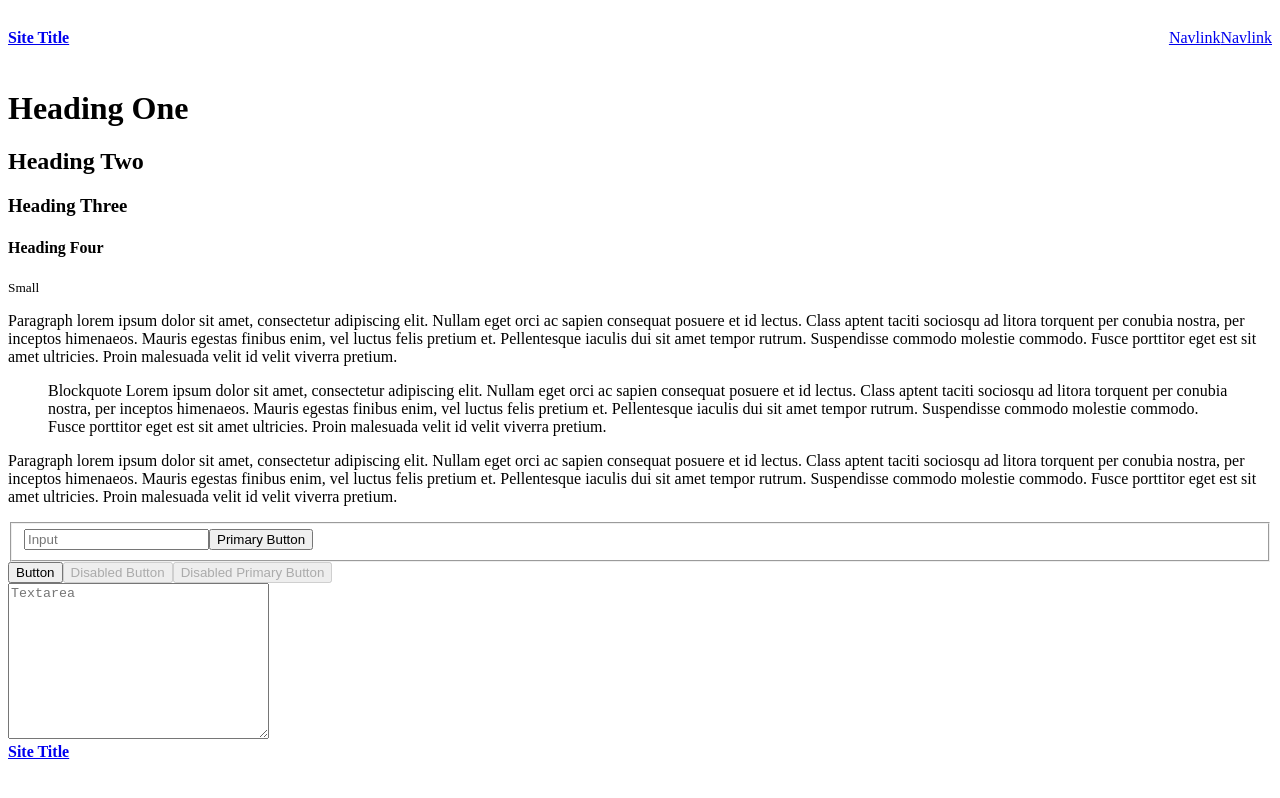
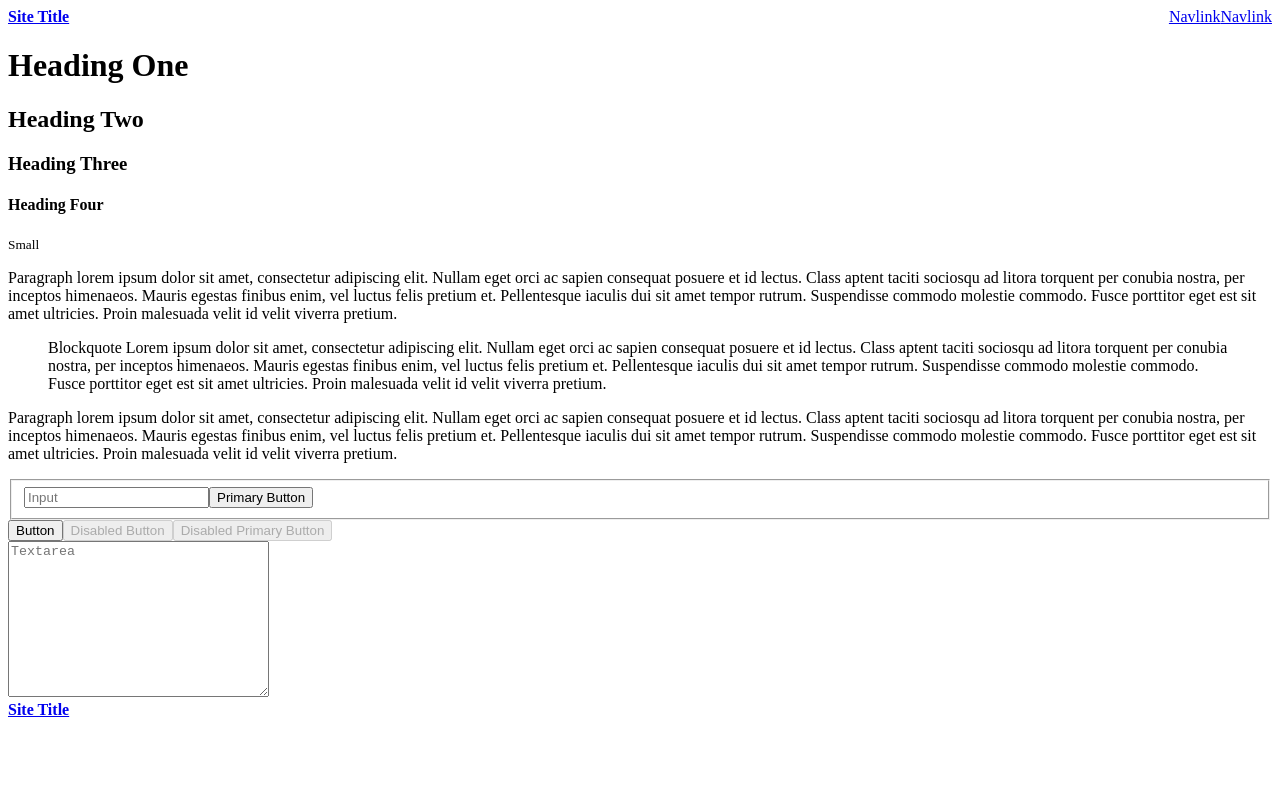
Before and after one commit to tannergaucher/CSS-variable-design-system, a Gatsby site: page / in a window 1280 px wide. Built offline with nearby package versions, Linux system fonts and the light colour scheme; Gatsby itself is replaced by a stand-in of ours.

Commit message:
Update index.js

```diff
--- a/src/pages/index.js
+++ b/src/pages/index.js
@@ -15,6 +15,7 @@ const IndexPage = () => (
     >
       <Link to="/">
         <h4
+          style={{ padding: `var(--space-sm)`, margin: `0`, fontWeight: 900 }}
         >
           Site Title
         </h4>
```
